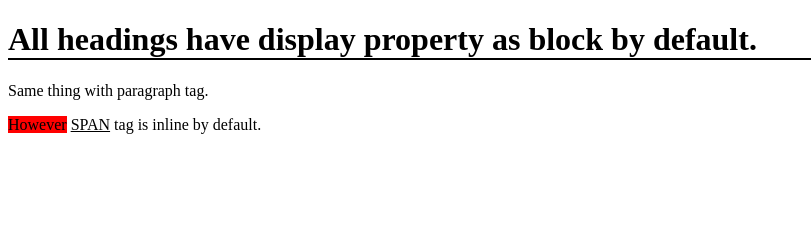
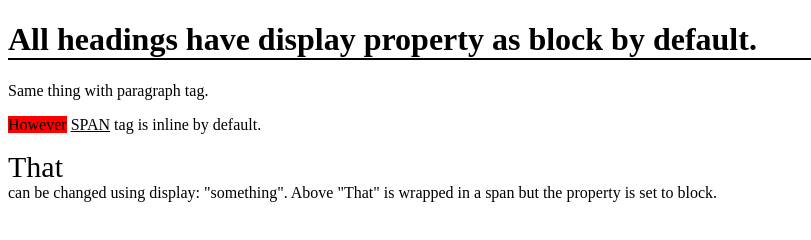
Before and after one commit to PG-Momik/Bootcamp, a plain HTML site: page Intermediate_CSS/_02_displayProperty.html in a window 1280 px wide. Shown: the whole page, without its empty margins (0-811 px from the left). Drawn offline with Linux system fonts and the light colour scheme.

Commit message:
Add display property

```diff
--- a/Intermediate_CSS/_02_displayProperty.html
+++ b/Intermediate_CSS/_02_displayProperty.html
@@ -12,6 +12,10 @@
     <p>
         <span id="span-1">However</span> <span id="span-2">span</span> tag is inline by default.
     </p>
+    <p>
+        <span id="span-3">That</span> can be changed using display: "something".
+        Above "That" is wrapped in a span but the property is set to block.
+    </p>
 </body>
 <style>
 h1{
@@ -24,6 +28,10 @@ h1{
     text-transform: uppercase;
     text-decoration: underline;
 }
+#span-3{
+    display: block;
+    font-size: 30px;
+}
 
 </style>
 </html>
```
